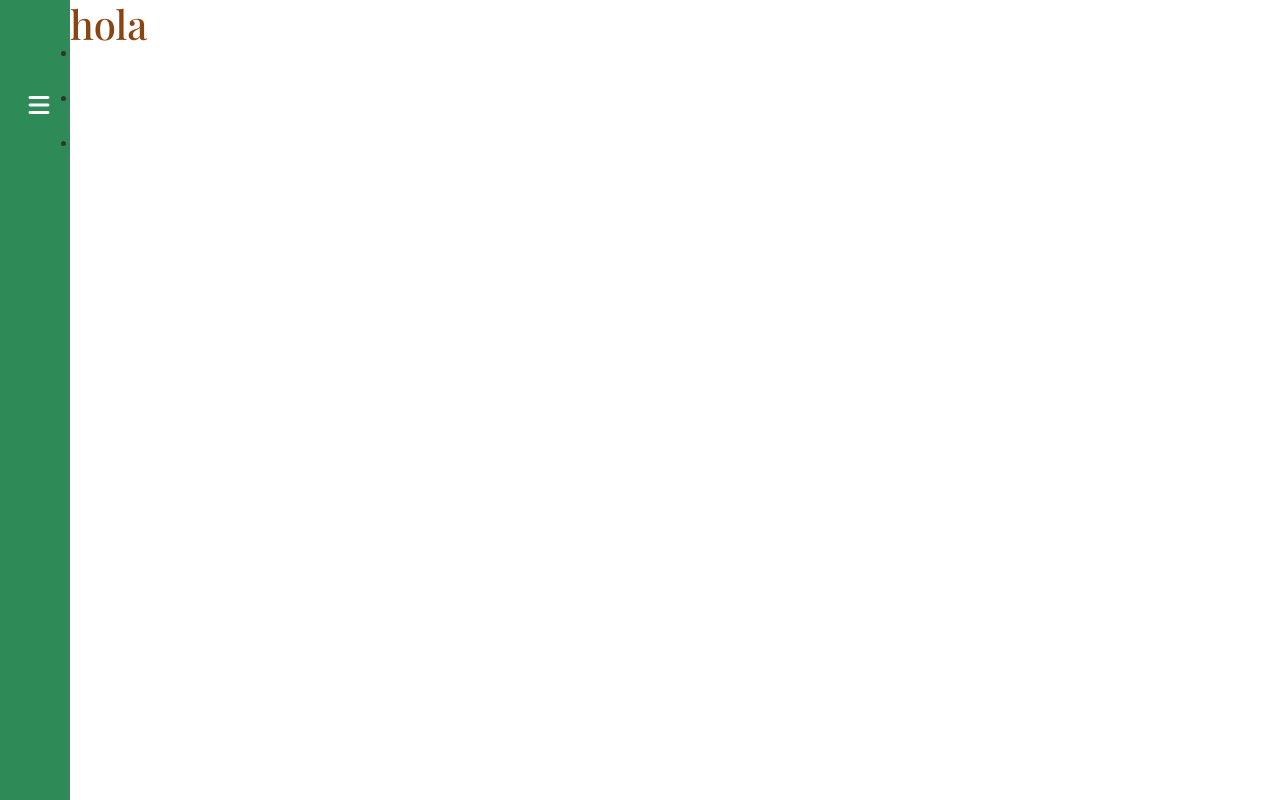
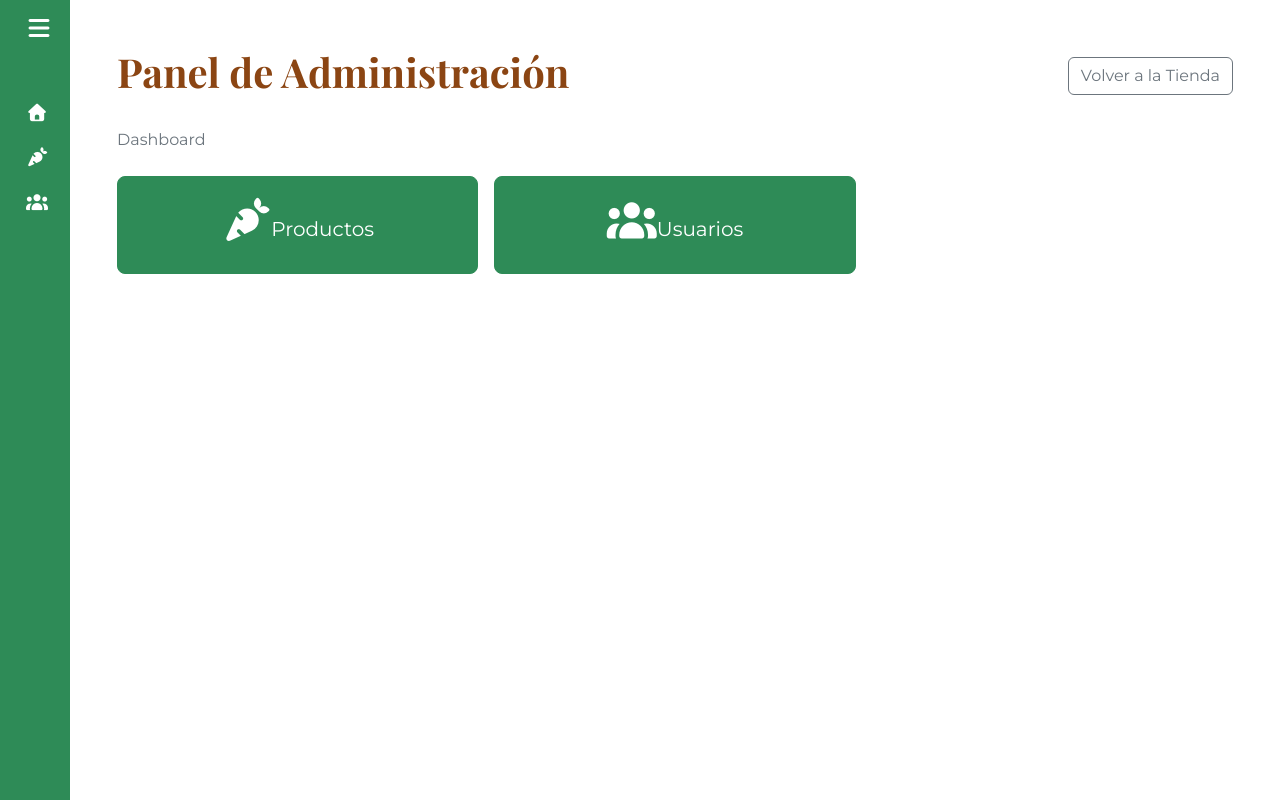
Before and after one commit to sebaduocccc/proyecto-huerto-hogar, a React (Vite) app: page /admin in a window 1280 px wide. Built offline with nearby package versions, Linux system fonts and the light colour scheme; a web font is replaced by a local one.

Commit message:
style: update sidebar styles fix: correct labels in adminLinks data feat: create AdminHome dashboard

```diff
--- a/src/App.css
+++ b/src/App.css
@@ -174,6 +174,16 @@ footer {
     white-space: nowrap;
 }
 
+.sidebar-link span,
+.sidebar-logo{
+    color: white;
+}
+
+.sidebar-link:hover span,
+.sidebar-logo{
+    color: var(--accent-brown);
+}
+
 .sidebar-link i {
     font-size: 1.1rem;
     margin-right: .75rem;
--- a/src/components/AdminLayout.tsx
+++ b/src/components/AdminLayout.tsx
@@ -13,7 +13,8 @@ export default function AdminLayout() {
                         <i className="fa-solid fa-bars"></i>
                     </button>
                     <div className="sidebar-logo">
-                        <Link to="/admin">Huerto Hogar</Link>
+                        <Link to="/admin" className="navbar-brand fw-bold">Huerto Hogar</Link>
+                    </div>
                 </div>
 
                 <ul className="sidebar-nav">
@@ -26,7 +27,6 @@ export default function AdminLayout() {
                         </li>
                     ))}
                 </ul>
-                </div>
             </aside>
 
             <div className="main-admin">
--- a/src/data/adminLinks.ts
+++ b/src/data/adminLinks.ts
@@ -1,5 +1,5 @@
 export const adminLinks = [
     { to: "/admin",                 label:"Inicio",     icon:"fa-house"},
-    { to: "/admin/productos",       label:"Inicio",     icon:"fa-carrot"},
-    { to: "/admin/usuarios",        label:"Inicio",     icon:"fa-users"},
+    { to: "/admin/productos",       label:"Productos",  icon:"fa-carrot"},
+    { to: "/admin/usuarios",        label:"Usuarios",   icon:"fa-users"},
 ];
--- a/src/pages/AdminHome.tsx
+++ b/src/pages/AdminHome.tsx
@@ -1,7 +1,26 @@
+import { Link } from "react-router-dom";
+import { adminLinks } from "../data/adminLinks";
+
 export default function AdminHome() {
     return(
-        <>
-            <h1>hola</h1>
-        </>
+        <div className="container my-5">
+            <div className="d-flex justify-content-between align-items-center mb-4">
+                <h1 className="fw-bold">Panel de Administración</h1>
+                <Link to="/" className="btn btn-outline-secondary">Volver a la Tienda</Link>
+            </div>
+
+            <p className="text-secondary mb-4">Dashboard</p>
+
+            <div className="row g-3">
+                {adminLinks.filter((l) => l.to !== "/admin").map((l) => (
+                    <div className="col-12 col-sm-6 col-lg-4" key={l.to}>
+                        <Link to={l.to} className="btn btn-primary btn-lg w-100 py-4">
+                            <i className={`fa-solid ${l.icon} fa-2x mb-2`}></i>
+                            {l.label}
+                        </Link>
+                    </div>
+                ))}
+            </div>
+        </div>
     )
 }
--- a/src/pages/AdminProductos.tsx
+++ b/src/pages/AdminProductos.tsx
@@ -3,38 +3,10 @@ import { Link } from "react-router-dom";
 export default function AdminProductos() {
     return (
         <>
-{/*             <div className="wrapper">
-                <aside id="sidebar">
-                    <div className="d-flex">
-                        <button id="toggle-btn" type="button">
-                            <i className="fa-solid fa-bars"></i>
-                        </button>
-                        <div className="sidebar-logo">
-                            <a href="#">HuertoHogar</a>
-                        </div>
-                    </div>
-                    <ul className="sidebar-nav">
-                        <li className="sidebar-item sidebar-focus">
-                            <Link to="admin-usuarios.html" className="sidebar-link">
-                                <i className="fa-solid fa-users-rectangle"></i>
-                                <span>Usuarios</span>
-                            </Link >
-                        </li>
-
-                        <li className="sidebar-item sidebar-focused-item">
-                            <Link to="admin-productos.html" className="sidebar-link">
-                                <i className="fa-solid fa-carrot"></i>
-                                <span>Productos</span>
-                            </Link >
-                        </li>
-                    </ul>
-                </aside>
-            </div>
- */}
             <div className="container my-5">
                 <div className="d-flex justify-content-between align-items-center mb-4">
                     <h1 className="fw-bold">Panel de Administración de Productos</h1>
-                    <Link to="index.html" className="btn btn-outline-secondary">Volver a la Tienda</Link >
+                    <Link to="/" className="btn btn-outline-secondary">Volver a la Tienda</Link >
                 </div>
 
                 <div className="row g-4">
```
Lines whose indentation alone changed are shown as unchanged.
